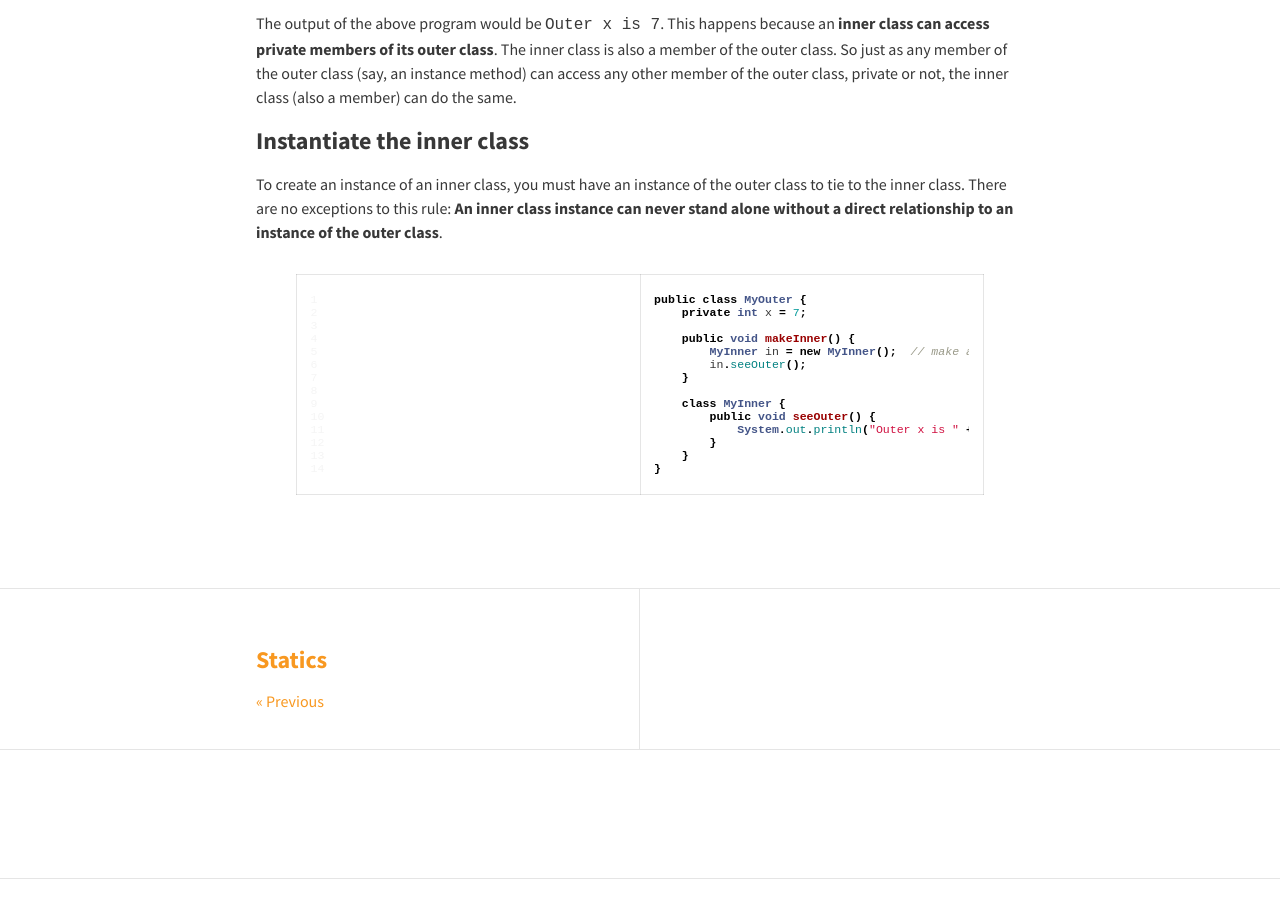
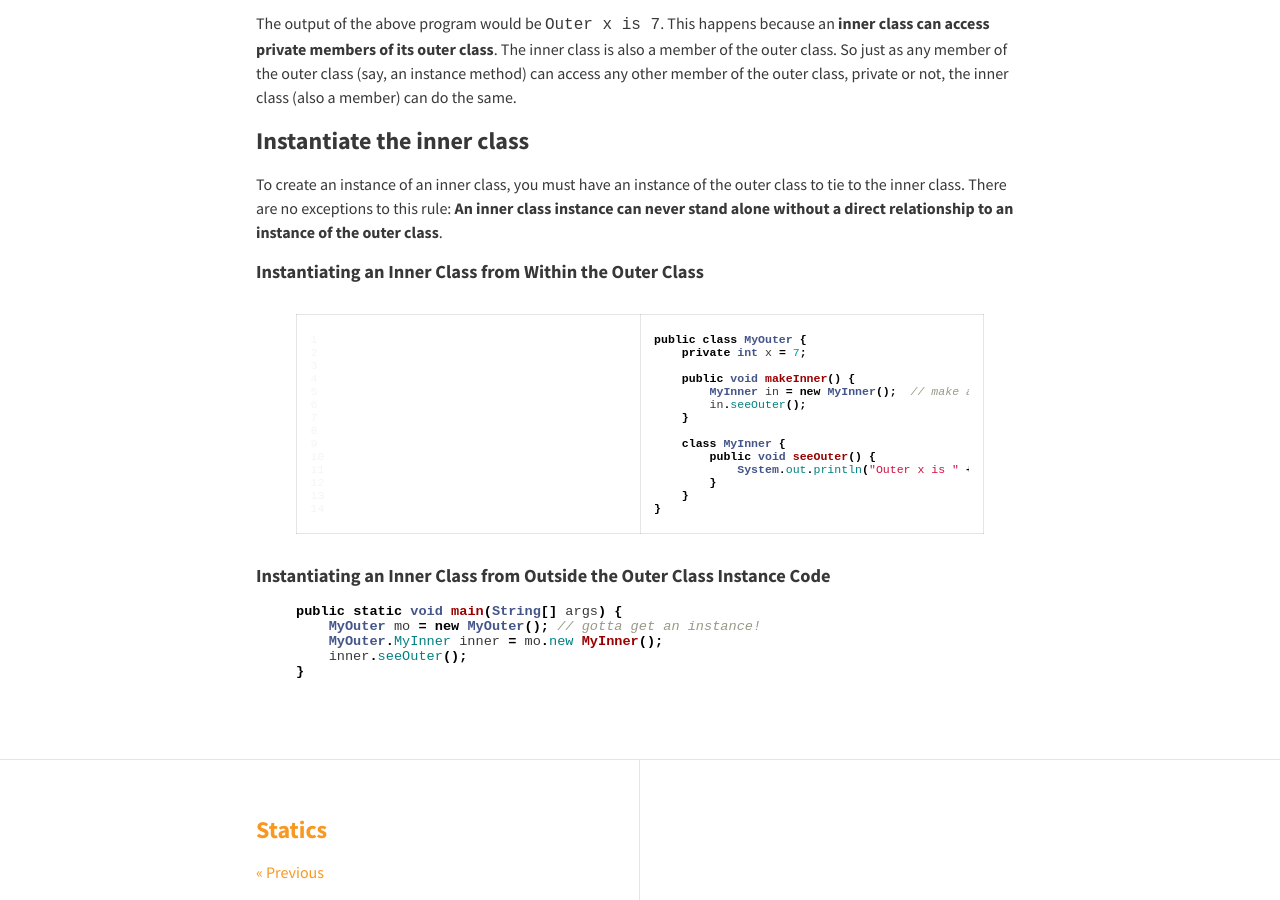
Before and after one commit to rampatra/JavaNotes, a Jekyll site: the page built from _posts/2015-08-20-inner-classes.md, in a window 1280 px wide and 900 px high, scrolled down 1485 px. Built offline with Jekyll 4.4.1, drawn with Linux system fonts in a browser that asks for light colours; nearby versions of some CDN libraries; comment, search, counter and statistics services are not loaded.

Commit message:
inner class instantiation examples added

```diff
--- a/_posts/2015-08-20-inner-classes.md
+++ b/_posts/2015-08-20-inner-classes.md
@@ -78,6 +78,8 @@ To create an instance of an inner class, you must have an instance of the outer
 are no exceptions to this rule: __An inner class instance can never stand alone without a direct relationship to an
 instance of the outer class__.
 
+#### Instantiating an Inner Class from Within the Outer Class
+
 {% highlight java linenos %}
 public class MyOuter {
     private int x = 7;
@@ -94,3 +96,13 @@ public class MyOuter {
     }
 }
 {% endhighlight %}
+
+#### Instantiating an Inner Class from Outside the Outer Class Instance Code
+
+{% highlight java %}
+public static void main(String[] args) {
+    MyOuter mo = new MyOuter(); // gotta get an instance!
+    MyOuter.MyInner inner = mo.new MyInner();
+    inner.seeOuter();
+}
+{% endhighlight %}
```
